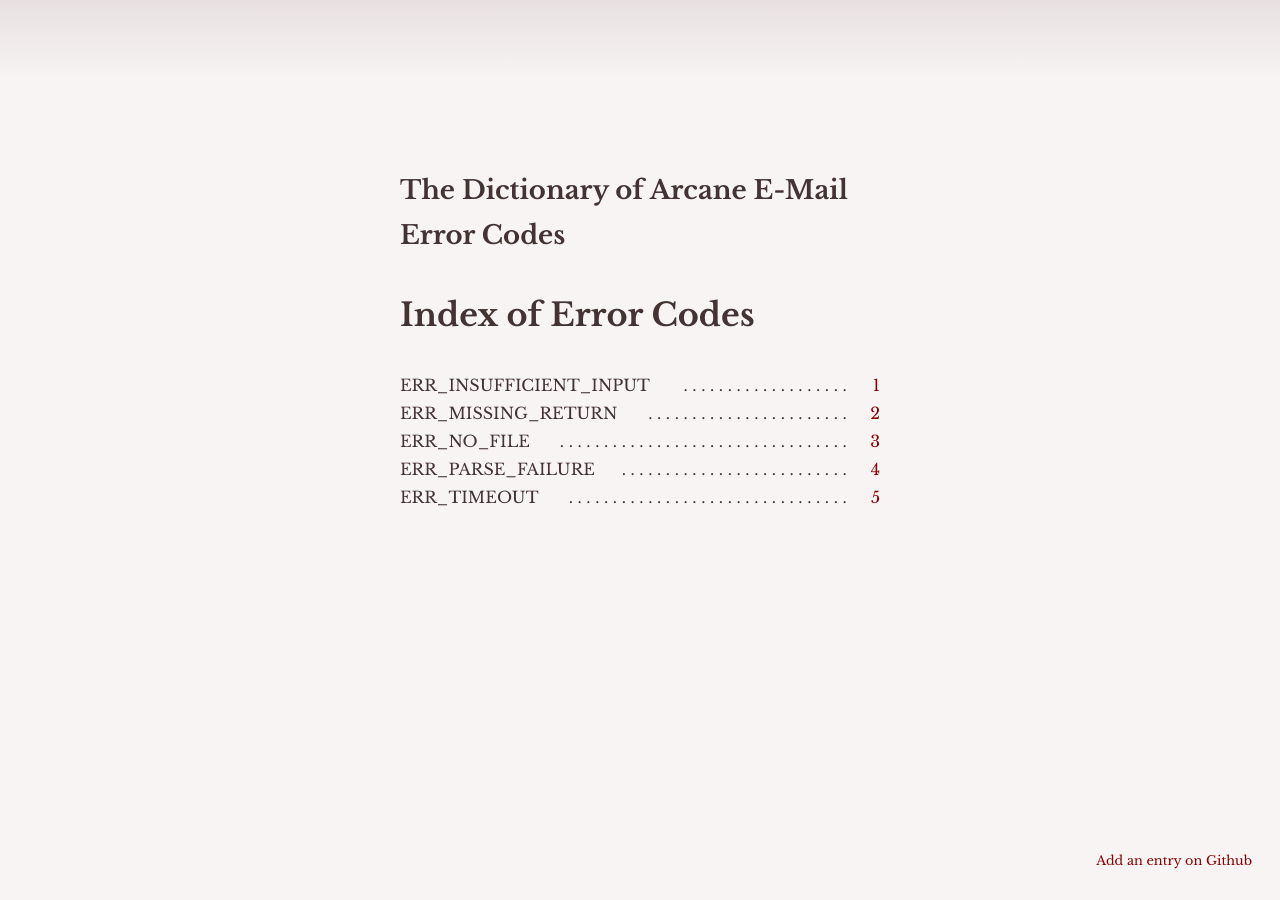
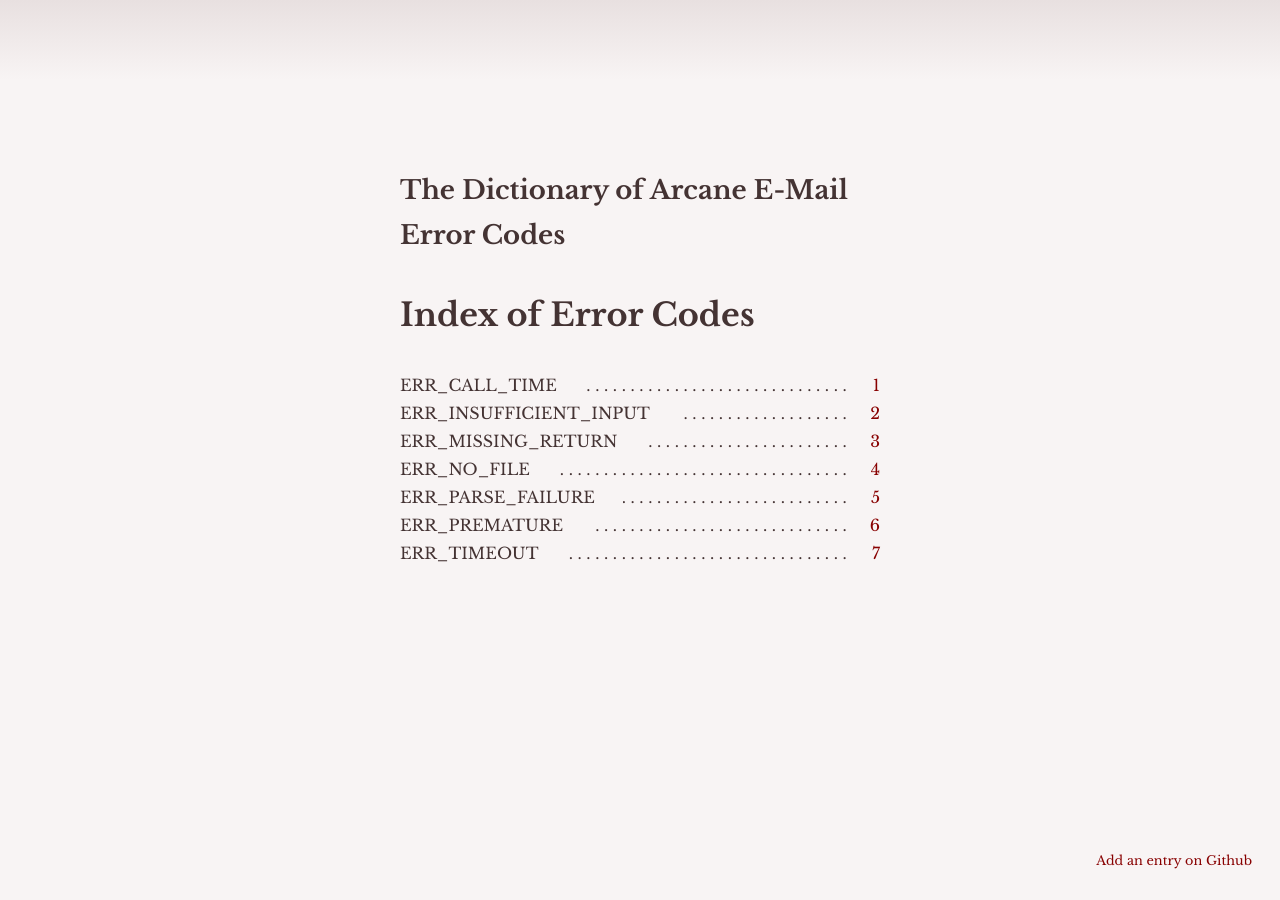
Before and after one commit to Boldewyn/errdict, a Jekyll site: the page built from index.md, in a window 1280 px wide. Built offline with Jekyll 4.4.1, drawn with Linux system fonts in a browser that asks for light colours; comment, search, counter and statistics services are not loaded.

Commit message:
add ERR_CALL_TIME and ERR_PREMATURE

```diff
--- a/index.md
+++ b/index.md
@@ -7,8 +7,10 @@ footer: <a href="https://github.com/Boldewyn/errdict/issues">Add an entry on Git
 
 # Index of Error Codes
 
-* `ERR_INSUFFICIENT_INPUT` [1](ERR_INSUFFICIENT_INPUT.html)
-* `ERR_MISSING_RETURN` [2](ERR_MISSING_RETURN.html)
-* `ERR_NO_FILE` [3](ERR_NO_FILE.html)
-* `ERR_PARSE_FAILURE` [4](ERR_PARSE_FAILURE.html)
-* `ERR_TIMEOUT` [5](ERR_TIMEOUT.html)
+* `ERR_CALL_TIME` [1](ERR_CALL_TIME.html)
+* `ERR_INSUFFICIENT_INPUT` [2](ERR_INSUFFICIENT_INPUT.html)
+* `ERR_MISSING_RETURN` [3](ERR_MISSING_RETURN.html)
+* `ERR_NO_FILE` [4](ERR_NO_FILE.html)
+* `ERR_PARSE_FAILURE` [5](ERR_PARSE_FAILURE.html)
+* `ERR_PREMATURE` [6](ERR_PREMATURE.html)
+* `ERR_TIMEOUT` [7](ERR_TIMEOUT.html)
```
Also changed, not shown: ERR_CALL_TIME.md (added, +13 -0 lines), ERR_PREMATURE.md (added, +10 -0 lines).
